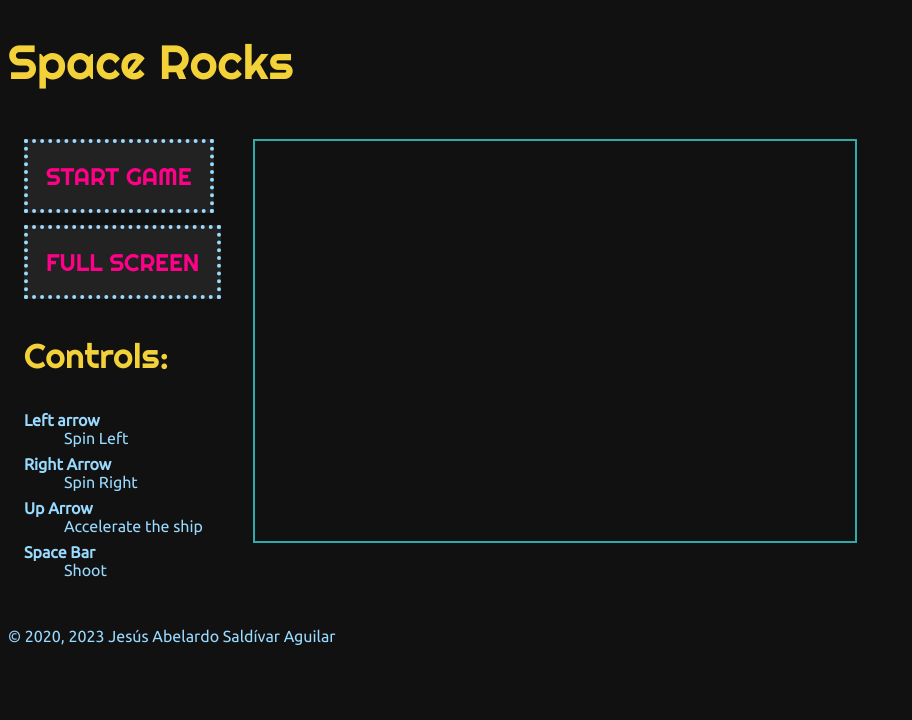
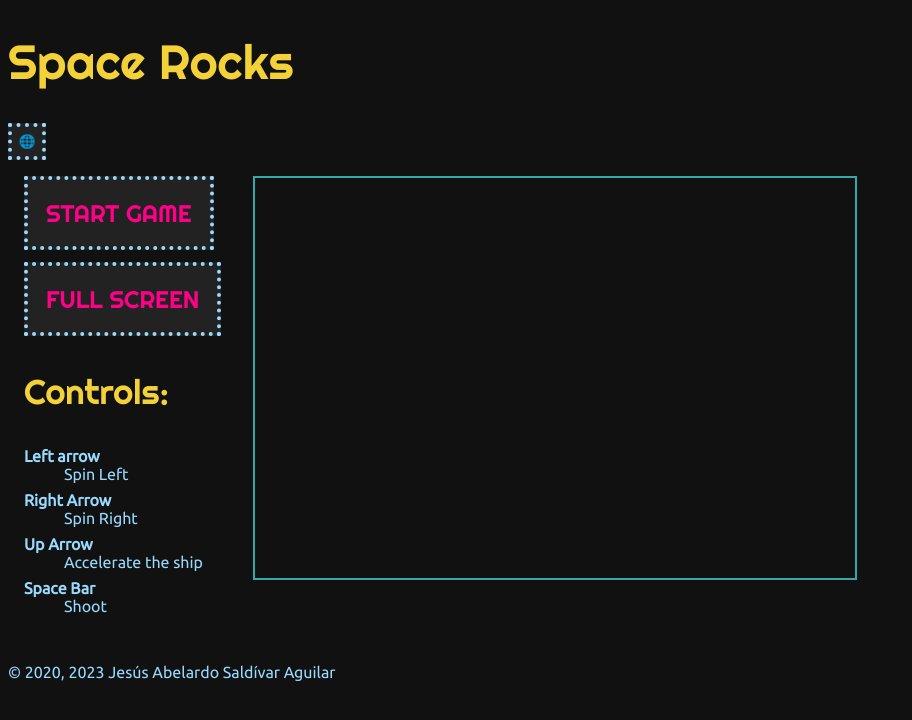
Before and after one commit to jasaldivara/SpaceRocks, a Jekyll site: the page built from spacerocks-en.md, in a window 1280 px wide. Shown: the top 720 px of the page, without its empty margins (0-912 px from the left). Built offline with Jekyll 4.4.1, drawn with Linux system fonts in a browser that asks for light colours; our own code applies the rules of GitHub Pages for plain Markdown files.

Commit message:
Agregando selector de idiomas

```diff
--- a/_layouts/spacerocks.html
+++ b/_layouts/spacerocks.html
@@ -10,6 +10,13 @@
 </head>
 <body>
   <h1>Space Rocks</h1>
+  <nav>
+    <button title="{{ page.textlang }}">&#127760;</button>
+    <ul>
+      <li><a href="spacerocks-es.html">Español</a></li>
+      <li><a href="spacerocks-en.html">English</a></li>
+    </ul>
+  </nav>
   <main>
     <div>
       <button id="btnInicia" type="button" class="boton bloque">{{ page.startgame }}</button>
--- a/styles.css
+++ b/styles.css
@@ -52,6 +52,14 @@
   height: auto;
 }
 
+button {
+  color: #f08;
+  background-color: #222;
+  border: 4px dotted #99daff;
+  padding: 0.5em;
+  cursor: pointer;
+}
+
 .boton {
   font-family: 'Righteous', cursive;
   font-size: x-large;
@@ -73,3 +81,29 @@
   color: #ff2a9b;
   background-color: #111;
 }
+
+:link, :visited {
+  color: #99daff;
+  text-decoration: none;
+}
+:link:hover, :visited:hover {
+  color: #99daff;
+  text-decoration: underline;
+}
+
+nav {
+  position: relative;
+}
+
+nav > ul {
+  display: none;
+  position: absolute;
+  color: #f08;
+  background-color: #222;
+  border: 4px solid rgb(243, 209, 56);
+  padding: 1em 2em;
+  margin: 0;
+}
+nav:focus-within > ul {
+  display: inline-block;
+}
```
Also changed, not shown: spacerocks-en.md (+1 -0 lines), spacerocks-es.md (+1 -0 lines).
